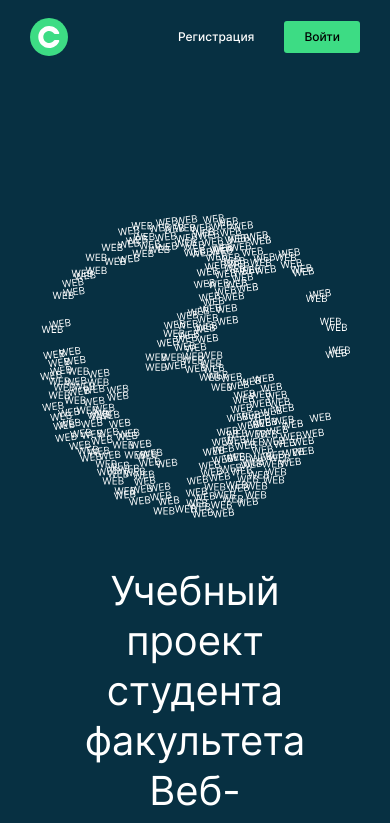
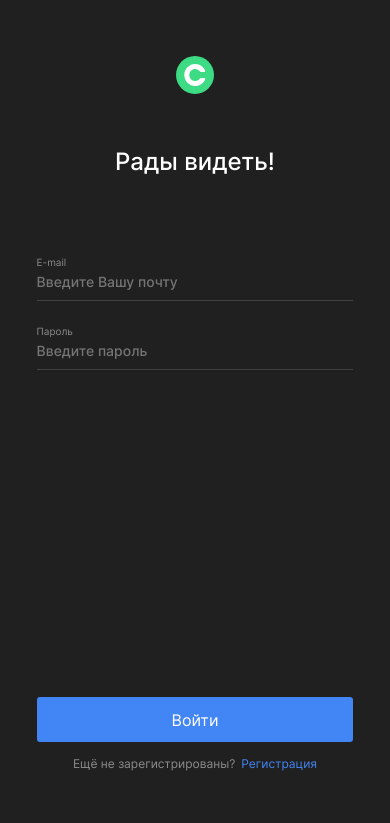
Before and after one commit to Milkerio/movies-explorer-frontend, a React (Create React App) app: page /signin in a window 390 px wide. Shown: the top 823 px of the page. Built offline with nearby package versions, Linux system fonts and the light colour scheme.

Commit message:
feat: добавил страницу лоигна, регистрации, 404

```diff
--- a/src/components/App/App.js
+++ b/src/components/App/App.js
@@ -1,18 +1,38 @@
 import './App.css';
+import { Route, Routes, useLocation } from 'react-router-dom';
 import { CurrentUserContext } from '../../contexts/CurrentUserContext';
 import Header from '../Header/Header';
 import Main from '../Main/Main';
 import { BrowserRouter } from 'react-router-dom';
 import Footer from '../Footer/Footer';
+import Register from '../Register/Register';
+import Login from '../Login/Login';
+import PageNotFound from '../PageNotFound/PageNotFound';
 
 function App() {
   return (
     <CurrentUserContext.Provider value={{}}>
       <BrowserRouter>
       <div className='page'>
+        <Routes>
+          <Route
+            path='/signin'
+            element={<Login />}
+          />
+          <Route
+            path='/signup'
+            element={<Register />}
+          />
+          <Route
+              path='*'
+              element={<PageNotFound />}
+            />
+        </Routes>
+        {/* <Footer /> */}
+        {/*
         <Header />
         <Main />
-        <Footer />
+         */}
       </div>
       </BrowserRouter>
     </CurrentUserContext.Provider>
--- /dev/null
+++ b/src/components/Form/Form.css
@@ -0,0 +1,107 @@
+.form{
+  width: 100%;
+  display: flex;
+  flex-direction: column;
+  padding-top: 70px;
+  max-width: 396px;
+}
+.form__link{
+  align-self: flex-start;
+}
+.form__logo{
+  object-fit: cover;
+}
+.form__title{
+  font-size: 24px;
+  font-style: normal;
+  font-weight: 500;
+  line-height: normal;
+  margin: 40px 0;
+}
+.form__button{
+  background-color: #4285F4;
+  border: 0;
+  border-radius: 3px;
+  width: 100%;
+  color: inherit;
+  height: 45px;
+  padding: 0;
+  margin: 128px 0 16px;
+}
+.form__text{
+  color: #8B8B8B;
+  text-align: center;
+  font-size: 14px;
+  font-style: normal;
+  font-weight: 400;
+  line-height: normal;
+}
+.form__text_link{
+  color: #4285F4;
+  text-align: center;
+  font-size: 14px;
+  font-style: normal;
+  font-weight: 400;
+  line-height: normal;
+  margin-left: 6px;
+}
+.form__label{
+  color: #8B8B8B;
+  font-size: 10px;
+  font-style: normal;
+  font-weight: 400;
+  line-height: normal;
+}
+.form__input{
+  font-size: 14px;
+  font-style: normal;
+  font-weight: 400;
+  line-height: normal;
+  border: 0;
+  border-bottom: 1px solid #424242;
+  background: none;
+  padding: 5px 0 10px;
+  margin-bottom: 6px;
+  color: inherit;
+  outline: none;
+}
+.form__input-error{
+  color: #EE3465
+}
+.form__span{
+  color: #EE3465;
+  font-size: 10px;
+  font-style: normal;
+  font-weight: 400;
+  line-height: normal;
+  margin-bottom: 6px;
+  opacity: 0;
+}
+.form__input:focus{
+  border-color: #4285F4;
+}
+@media (max-width: 420px){
+  .form{
+    padding-top: 56px;
+    max-width: 81.25%;
+  }
+  .form__link{
+    margin: 0 auto;
+  }
+  .form__title{
+    text-align: center;
+    margin: 50px 0 80px;
+  }
+  .form__input{
+    font-weight: 500;
+  }
+  .form__button{
+    margin: 303px 0 14px;
+  }
+  .form__text{
+    font-size: 12px;
+  }
+  .form__text_link{
+    font-size: 12px;
+  }
+}
--- /dev/null
+++ b/src/components/Form/Form.js
@@ -0,0 +1,28 @@
+import './Form.css';
+import { Link } from 'react-router-dom';
+import logo from '../../images/logo.svg';
+import '../Button/Button.css';
+
+function Form({ title, children, buttonText, spanText, linkText, linkPath }) {
+  return(
+    <form className="form">
+      <Link className='form__link' to={'/'}>
+        <img src={logo} alt='Логотип' className='form__logo' />
+      </Link>
+      <h1 className='form__title'>
+        {title}
+      </h1>
+      {children}
+      <button className='button form__button' type='submit'>
+        {buttonText}
+      </button>
+      <span className='form__text'>
+        {spanText}
+        <Link className='button form__text_link' to={linkPath}>
+          {linkText}
+        </Link>
+      </span>
+    </form>
+  )
+}
+export default Form;
--- a/src/components/Login/Login.css
+++ b/src/components/Login/Login.css
@@ -0,0 +1,5 @@
+.login{
+  height: 100vh;
+  display: flex;
+  justify-content: center;
+}
--- a/src/components/Login/Login.js
+++ b/src/components/Login/Login.js
@@ -0,0 +1,24 @@
+import './Login.css';
+import Form from '../Form/Form';
+
+function Login() {
+  return(
+    <section className='login'>
+      <Form
+        title='Рады видеть!'
+        buttonText='Войти'
+        spanText='Ещё не зарегистрированы?'
+        linkText='Регистрация'
+        linkPath='/signup'
+      >
+        <label className='form__label'>E-mail</label>
+        <input className='form__input' id='email' type='email' placeholder='Введите Вашу почту' minLength='4' required />
+        <span className='form__span'>Что-то пошло не так</span>
+        <label className='form__label'>Пароль</label>
+        <input className='form__input' id='password' type='password' placeholder='Введите пароль' required />
+        <span className='form__span'>Что-то пошло не так</span>
+      </Form>
+    </section>
+  )
+}
+export default Login;
--- /dev/null
+++ b/src/components/PageNotFound/PageNotFound.css
@@ -0,0 +1,50 @@
+.not-found{
+  display: flex;
+  flex-direction: column;
+  text-align: center;
+  height: 100vh;
+}
+.not-found__title{
+  font-size: 140px;
+  font-style: normal;
+  font-weight: 400;
+  line-height: normal;
+  margin: 246px 0 5px;
+}
+.not-found__subtitle{
+  font-size: 16px;
+  font-style: normal;
+  font-weight: 400;
+  line-height: normal;
+  text-align: center;
+  margin: 0;
+}
+.not-found__button{
+  color: #4285F4;
+  font-size: 14px;
+  font-style: normal;
+  font-weight: 400;
+  line-height: normal;
+  background: none;
+  border: none;
+  margin-top: 184px;
+  padding: 0;
+}
+@media (max-width: 780px){
+  .not-found__title{
+    margin-top: 408px;
+  }
+}
+@media (max-width: 400px){
+  .not-found__title{
+    margin: 329px 0 10px;
+    font-size: 80px;
+  }
+  .not-found__subtitle{
+    font-size: 12px;
+  }
+  .not-found__button{
+    margin-top: 284px;
+    font-size: 12px;
+  }
+}
--- /dev/null
+++ b/src/components/PageNotFound/PageNotFound.js
@@ -0,0 +1,21 @@
+import './PageNotFound.css';
+import { useNavigate } from 'react-router-dom';
+import '../Button/Button.css';
+
+function PageNotFound() {
+  const navigate = useNavigate();
+  return(
+    <div className='not-found'>
+      <h1 className='not-found__title'>
+        404
+      </h1>
+      <p className='not-found__subtitle'>
+        Страница не найдена
+      </p>
+      <button type='button' className='button not-found__button' onClick={() => navigate(-1)}>
+        Назад
+      </button>
+    </div>
+  )
+}
+export default PageNotFound;
--- a/src/components/Register/Register.css
+++ b/src/components/Register/Register.css
@@ -0,0 +1,5 @@
+.register{
+  display: flex;
+  justify-content: center;
+  height: 100vh;
+}
--- a/src/components/Register/Register.js
+++ b/src/components/Register/Register.js
@@ -0,0 +1,27 @@
+import './Register.css';
+import Form from '../Form/Form';
+
+function Register() {
+  return(
+    <section className='register'>
+      <Form
+        title='Добро пожаловать!'
+        buttonText='Зарегистрироваться'
+        spanText='Уже зарегистрированы?'
+        linkText='Войти'
+        linkPath='/signin'
+      >
+        <label className='form__label'>Имя</label>
+        <input className='form__input' type='text' id='name' placeholder='Введите Ваше имя' minLength='2' maxLength='30' required />
+        <span className='form__span'>Что-то пошло не так...</span>
+        <label className='form__label'>E-mail</label>
+        <input className='form__input' id='email' type='email' placeholder='Введите Вашу почту' minLength='4' required />
+        <span className='form__span'>Что-то пошло не так...</span>
+        <label className='form__label'>Пароль</label>
+        <input className='form__input form__input-error' id='password' type='password' placeholder='Введите пароль' minLength='4' maxLength='16' required />
+        <span className='form__span'>Что-то пошло не так...</span>
+      </Form>
+    </section>
+  )
+}
+export default Register;
```
